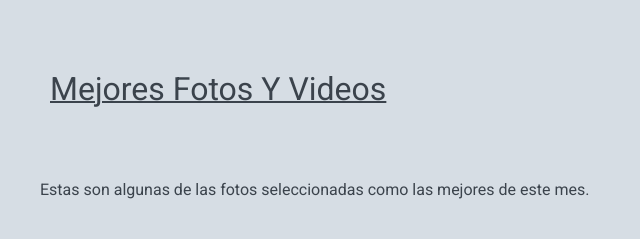
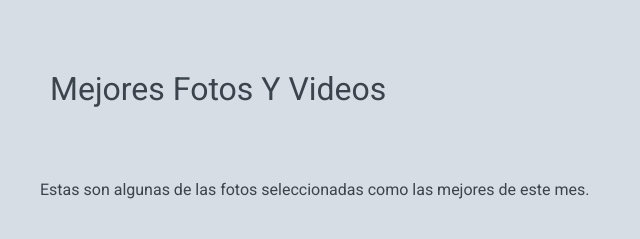
Before and after one commit to santilm98/ProyectoCoder-santiagolopezmedina, a plain HTML site: page paginas/fotos.html in a window 1280 px wide. Shown: the part 431-670 px from the top of the page, 0-640 px from the left. Drawn offline with nearby package versions, Linux system fonts and the light colour scheme; files that its build step writes are made by us from their sources; files whose address does not match are found by name.

Commit message:
cambios desde git hub
se saco el lineado de las h2

```diff
--- a/estilos/secciones/_titulos.scss
+++ b/estilos/secciones/_titulos.scss
@@ -20,7 +20,6 @@ h2{
     margin: 50px;
     color: #3B434C;
     text-transform: capitalize;
-    text-decoration: underline 2px;
 }
 
 p{
```
